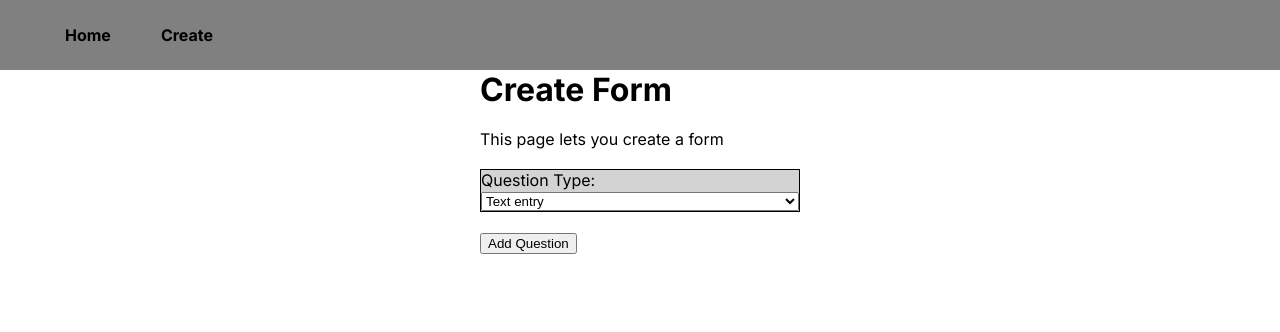
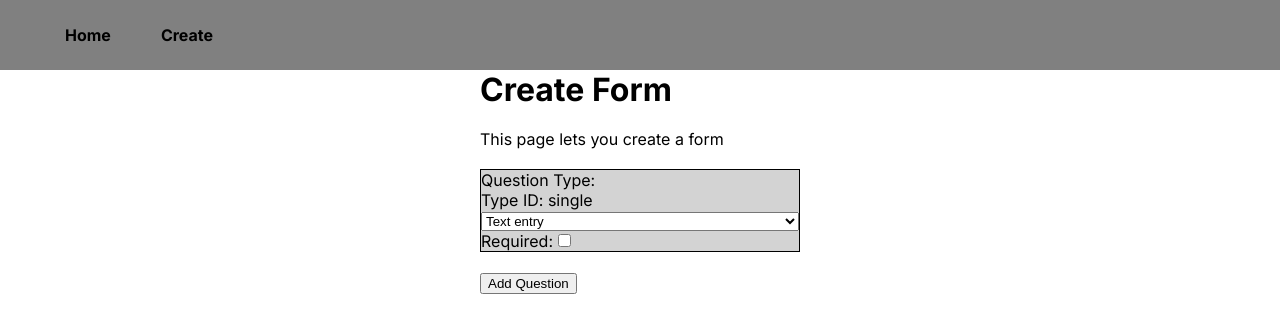
Before and after one commit to fraser50/questionnaire-app, a Next.js app: page /createform in a window 1280 px wide. Both pictures are taken after a click on the button "Add Question". Shown: the top 332 px of the page. Built offline with nearby package versions, Linux system fonts and the light colour scheme.

Commit message:
Questions can be set as required or not

```diff
--- a/src/components/formcomponents.js
+++ b/src/components/formcomponents.js
@@ -5,16 +5,20 @@ import { useState } from "react";
 const itemTypes = [
     {id: "single", name: "Text entry"},
     {id: "radio", name: "Choose one"},
-    {id: "radio", name: "Multiple choice"},
+    {id: "multiple", name: "Multiple choice"},
 ];
 
 export function FormContainer() {
     const [questionList, setQuestionList] = useState([]);
 
+    function updateEntry(oldEntry, newEntry) {
+        setQuestionList(questionList.map(entry => entry == oldEntry ? newEntry : entry));
+    }
+
     return (
         <div>
             {questionList.map((question, i) => {return (
-                <Question key={question.type} itemData={question} />)
+                <Question key={i} itemData={question} updateEntry={updateEntry} />)
         })}
 
         <AddQuestion questionList={questionList} setQuestionList={setQuestionList} />
@@ -22,15 +26,28 @@ export function FormContainer() {
     );
 }
 
-export function Question({itemData}) {
+export function Question({itemData, updateEntry}) {
+    function onSelectChange(event) {
+        updateEntry(itemData, {
+            type: event.target.value,
+            required: itemData.required
+        });
+    }
+
     return (
         <div className="questionContainer">
             <p>Question Type:</p>
-            <select>
+            <p>Type ID: {itemData.type}</p>
+            <select onChange={onSelectChange}>
                 {itemTypes.map(item => {
                     return <option value={item.id} selected={item.id == itemData.type}>{item.name}</option>
                 })}
             </select>
+            <label>Required: </label><input type="checkbox" onChange={(e) => {
+                let newItemData = Object.create(itemData);
+                newItemData.required = e.target.checked;
+                updateEntry(itemData, newItemData);
+            }} checked={itemData.required} />
         </div>
     );
 }
@@ -39,7 +56,8 @@ export function AddQuestion({questionList, setQuestionList}) {
     function onClick() {
         let newQuestionList = [...questionList];
         newQuestionList.push({
-            type: "single"
+            type: "single",
+            required: false
         });
         setQuestionList(newQuestionList);
     }
@@ -47,3 +65,11 @@ export function AddQuestion({questionList, setQuestionList}) {
     return <button onClick={onClick}>Add Question</button>;
 
 }
+
+export function QuestionMultiple({itemData}) {
+    return (
+        <>
+
+        </>
+    );
+}
```
